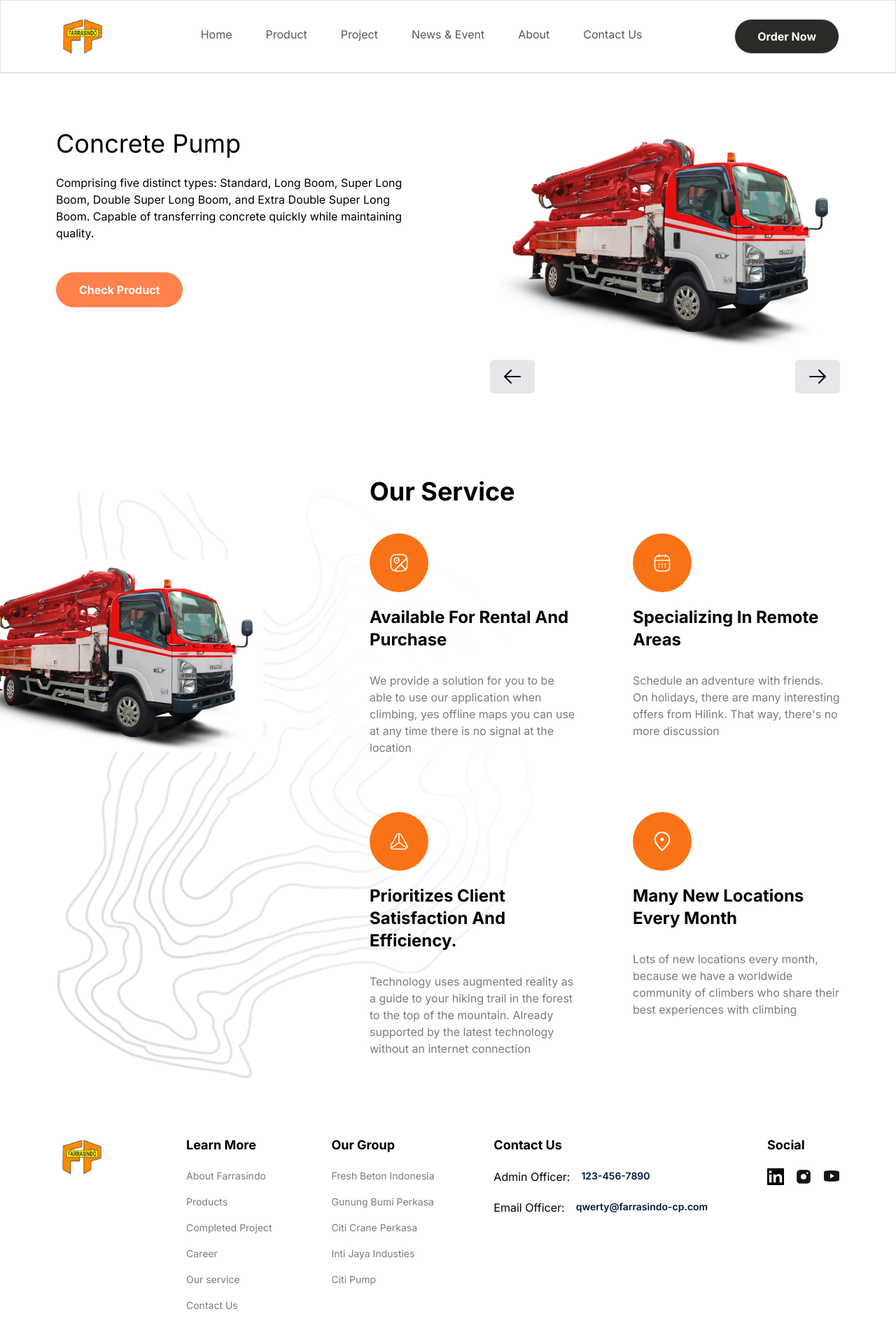
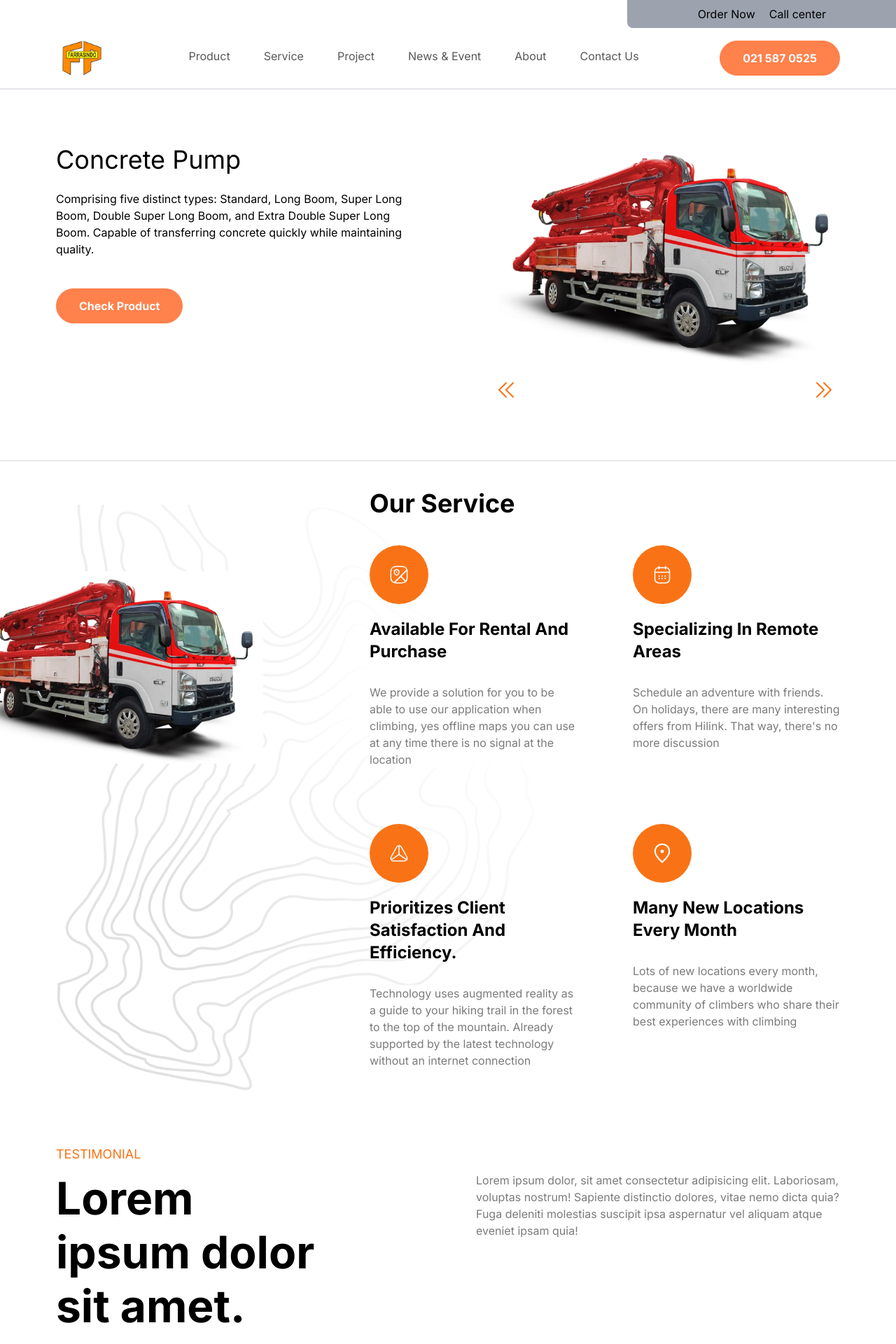
Before and after one commit to github-fplimax/fp, a Next.js app: page / in a window 1280 px wide. Shown: the top 1920 px of the page at 70% size. Built offline with nearby package versions, Linux system fonts and the light colour scheme.

Commit message:
style : testimonials section

```diff
--- a/app/globals.css
+++ b/app/globals.css
@@ -13,6 +13,7 @@
 body {
   font-family: Inter;
 }
+
 
 /* Animasi hero section start */
 .fade-out-right {
--- a/app/page.tsx
+++ b/app/page.tsx
@@ -18,9 +18,9 @@
   return (
     <>
       <Hero />
+      <Features />
       {/* <Camp /> */}
-      {/* <Guide /> */}
-      <Features />
+      <Guide />
       {/* <GetApp /> */}
     </>
   )
--- a/components/Guide.tsx
+++ b/components/Guide.tsx
@@ -1,17 +1,26 @@
-import Image from 'next/image'
-import React from 'react'
+import Image from "next/image";
+import React from "react";
 
 const Guide = () => {
   return (
     <section className="flexCenter flex-col">
       <div className="padding-container max-container w-full pb-24">
-        <Image src="/camp.svg" alt="camp" width={50} height={50} />
-        <p className="uppercase regular-18 -mt-1 mb-3 text-green-50">
-          We are here for you
+        {/* <Image src="/camp.svg" alt="camp" width={50} height={50} /> */}
+        <p className="uppercase regular-18 -mt-1 mb-3 text-orange-500">
+          Testimonial
         </p>
         <div className="flex flex-wrap justify-between gap-5 lg:gap-10">
-          <h2 className="bold-40 lg:bold-64 xl:max-w-[390px]">Guide You to Easy Path</h2>
-          <p className="regular-16 text-gray-30 xl:max-w-[520px]">Only with the hilink application you will no longer get lost and get lost again, because we already support offline maps when there is no internet connection in the field. Invite your friends, relatives and friends to have fun in the wilderness through the valley and reach the top of the mountain</p>
+          <h2 className="bold-40 lg:bold-64 xl:max-w-[390px]">
+            Lorem ipsum dolor sit amet.
+          </h2>
+          <div>
+          <p className="regular-16 text-gray-30 xl:max-w-[520px]">
+            Lorem ipsum dolor, sit amet consectetur adipisicing elit.
+            Laboriosam, voluptas nostrum! Sapiente distinctio dolores, vitae
+            nemo dicta quia? Fuga deleniti molestias suscipit ipsa aspernatur
+            vel aliquam atque eveniet ipsam quia!
+          </p>
+          </div>
         </div>
       </div>
 
@@ -33,7 +42,7 @@
             className="h-full w-auto"
           />
           <div className="flexBetween flex-col">
-            <div className='flex w-full flex-col'>
+            <div className="flex w-full flex-col">
               <div className="flexBetween w-full">
                 <p className="regular-16 text-gray-20">Destination</p>
                 <p className="bold-16 text-green-50">48 min</p>
@@ -41,15 +50,17 @@
               <p className="bold-20 mt-2">Aguas Calientes</p>
             </div>
 
-            <div className='flex w-full flex-col'>
+            <div className="flex w-full flex-col">
               <p className="regular-16 text-gray-20">Start track</p>
-              <h4 className="bold-20 mt-2 whitespace-nowrap">Wonorejo Pasuruan</h4>
+              <h4 className="bold-20 mt-2 whitespace-nowrap">
+                Wonorejo Pasuruan
+              </h4>
             </div>
           </div>
         </div>
       </div>
     </section>
-  )
-}
+  );
+};
 
-export default Guide
+export default Guide;
--- a/components/Hero.tsx
+++ b/components/Hero.tsx
@@ -117,7 +117,12 @@
 import Button from "./Button";
 import { PRODUCT } from "@/constants";
 import { useState } from "react";
-import { ArrowLeft, ArrowRight } from "@phosphor-icons/react";
+import {
+  ArrowLeft,
+  ArrowRight,
+  CaretDoubleLeft,
+  CaretDoubleRight,
+} from "@phosphor-icons/react";
 
 const Hero = () => {
   const [currentIndex, setCurrentIndex] = useState(0);
@@ -131,7 +136,7 @@
       );
       setAnimationClass("fade-in");
     }, 500); // Sesuaikan dengan durasi animasi fade-out
-  }
+  };
 
   const handlePrev = () => {
     setAnimationClass("fade-out-left");
@@ -154,7 +159,8 @@
   };
 
   return (
-    <section className="max-container padding-container flex flex-col-reverse gap-5 pb-32 md:gap-28 lg:py-20 py-10 xl:flex-row">
+    <section>
+      <div className="border-b-2 max-container padding-container flex flex-col-reverse gap-5 pb-32 md:gap-28 lg:py-20 py-10 xl:flex-row">
         <div className="relative z-20 flex flex-1 flex-col xl:w-1/2">
           <h1 className="text-4xl capitalize">{PRODUCT[currentIndex].title}</h1>
           <p className="text-md mt-6 xl:max-w-[520px] my-11">
@@ -179,16 +185,18 @@
           <div className="flex justify-between w-full mt-4">
             <button
               onClick={handlePrev}
-            className="px-4 py-2 bg-gray-200 hover:bg-gray-300 rounded-md"
+              // className="px-4 py-2 bg-gray-200 hover:bg-gray-300 rounded-md"
+              className="text-orange-500 bg-transparent hover:bg-orange-500 hover:text-white px-2 py-1 rounded-md transition-all duration-300"
             >
-            <ArrowLeft size={32} />
+              <CaretDoubleLeft size={32} />
             </button>
             <button
               onClick={handleNext}
-            className="px-4 py-2 bg-gray-200 hover:bg-gray-300 rounded-md"
+              className="text-orange-500 bg-transparent hover:bg-orange-500 hover:text-white px-2 py-1 rounded-md transition-all duration-300"
             >
-            <ArrowRight size={32} />
+              <CaretDoubleRight size={32} />
             </button>
+          </div>
         </div>
       </div>
     </section>
--- a/components/Navbar.tsx
+++ b/components/Navbar.tsx
@@ -6,9 +6,19 @@
 
 const Navbar = () => {
   return (
-    <nav className="flexBetween sticky border-b-2 border bg-white top-0 max-container padding-container z-30 py-5">
+    <nav>
+      <div className="flex">
+        <div className="bg-white w-[70%]"></div>
+        <div className="flex py-2 border-l-8 border-gray-400 rounded-bl-lg bg-gray-400 w-[30%] flex-row gap-5 items-start justify-end max-container padding-container">
+          <span className="">Order Now</span>
+          <span className="">Call center</span>
+          <span className=""></span>
+        </div>
+      </div>
+
+      <div className="flexBetween sticky border-b-2 bg-white top-0 max-container padding-container z-30 py-3">
         <Link href="/">
-        <Image src="/FP GROUP.png" alt="logo" width={74} height={29}/>
+          <Image src="/FP GROUP.png" alt="logo" width={74} height={29} />
         </Link>
 
         <ul className="hidden h-full gap-12 capitalize lg:flex">
@@ -26,9 +36,9 @@
         <div className="lg:flexCenter hidden">
           <Button
             type="button"
-          title="Order Now"
+            title="021 587 0525"
             // icon="/user.svg"
-          variant="btn_dark_green"
+            variant="btn_orange"
           />
         </div>
 
@@ -40,7 +50,8 @@
         className="inline-block cursor-pointer lg:hidden"
       /> */}
         <div className="inline-block cursor-pointer lg:hidden">
-     <SideBar/>
+          <SideBar />
+        </div>
       </div>
     </nav>
   );
--- a/constants/index.ts
+++ b/constants/index.ts
@@ -1,7 +1,7 @@
 // NAVIGATION
 export const NAV_LINKS = [
-  { href: "/", key: "home", label: "home" },
   { href: "/product", key: "product", label: "product" },
+  { href: "/service", key: "service", label: "service" },
   { href: "/project", key: "project", label: "project" },
   { href: "/news-event", key: "news-event", label: "news & event" },
   { href: "/about", key: "about", label: "about" },
```
Also changed, not shown: public/bg-header.png (added), public/earth pattern.png (added). Lines whose indentation alone changed are shown as unchanged.
